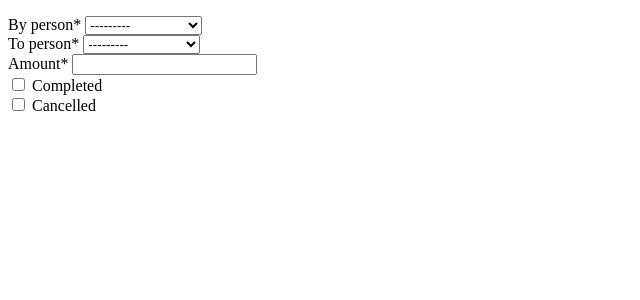
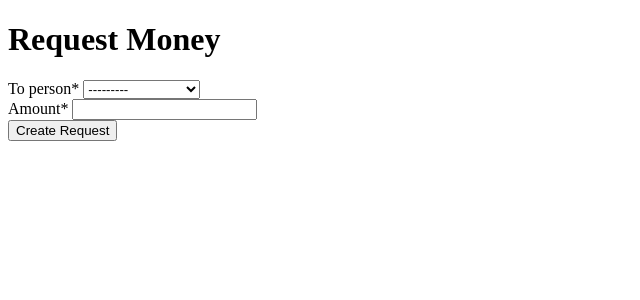
Before and after one commit to danbates1452/webapps2024, a Django app: page /request/ in a window 1280 px wide. Shown: the part 184-484 px from the top of the page, without its empty margins (0-640 px from the left). Run offline with Django 5.2, Linux system fonts and the light colour scheme; a user stored in the database is signed in; data comes from the database, SQL or seed files in the repository; some libraries are stand-ins or nearby versions.

Commit message:
finish templates, start debugging forms

```diff
--- a/payapp/forms.py
+++ b/payapp/forms.py
@@ -14,4 +14,4 @@ class SendForm(forms.ModelForm):
 class RequestForm(forms.ModelForm):
     class Meta:
         model = Request
-        fields = '__all__'
+        exclude = ('by_person', 'completed', 'cancelled')
--- a/payapp/models.py
+++ b/payapp/models.py
@@ -28,7 +28,7 @@ class Person(models.Model):
     balance = PayAppMoneyField()
 
     def __str__(self):
-        return self.user.__str__() + ' (inactive)' if not self.active else ''
+        return self.user.__str__() + ' (inactive)' if not self.active else self.user.__str__()
 
     class Meta:
         ordering = ("user", "active")
@@ -41,8 +41,8 @@ class Transaction(models.Model):
     submission_datetime = models.DateTimeField(default=datetime.now, blank=True)
 
     def __str__(self):
-        return ' '.join([self.from_person.user.name__username,
-                         self.to_person.user.name__username,
+        return ' '.join([self.from_person.user.__str__(),
+                         self.to_person.user.__str__(),
                          self.amount,
                          self.submission_datetime
                          ])
--- a/payapp/views.py
+++ b/payapp/views.py
@@ -10,6 +10,10 @@ from django.contrib.auth.decorators import login_required
 
 from .forms import SendForm, RequestForm
 from .models import Person, Transaction, Request
+
+
+def get_current_person(request):
+    return Person.objects.filter(user__exact=request.user.id)
 
 
 def admin_area(check_user):
@@ -67,10 +71,11 @@ def call_currency_converter(currency_from, currency_to, amount_from):
 def send_money(request):
     if request.method == 'POST':
         form = SendForm(request.POST)
-        form.clean()
         if form.is_valid():
-            from_person = Person.objects.select_for_update().get(name__username=form.cleaned_data['from_user'])
-            to_person = Person.objects.select_for_update().get(name__username=form.cleaned_data['to_user'])
+            form.clean()
+
+            from_person = get_current_person(request).select_for_update()
+            to_person = Person.objects.select_for_update().get(form.cleaned_data['to_person'])
 
             if not from_person.active:
                 messages.error(request, 'Your account is not active')
@@ -113,14 +118,14 @@ def send_money(request):
         else:
             return render(request, 'payapp/send.html', {'form': form})
     else:
-        form = SendForm(initial={'from_user': Person.objects.get(user_id=request.user.id)})
+        form = SendForm(initial={'from_user': get_current_person(request)})
         return render(request, 'payapp/send.html', {'form': form})
 
 
 @login_required(login_url='/login/')
 @requires_csrf_token
 def request_money(request):
-    form = RequestForm(initial={'by_user': Person.objects.get(user_id=request.user.id)})
+    form = RequestForm(initial={'by_user': get_current_person(request)})
     return render(request, 'payapp/request.html', {'form': form})
 
 
--- a/templates/payapp/request.html
+++ b/templates/payapp/request.html
@@ -5,5 +5,10 @@
 {% endblock %}
 
 {% block content %}
-    {{ form|crispy }}
+    <h1>Request Money</h1>
+    <form method="post" class="form-group">
+        {% csrf_token %}
+        {{ form|crispy }}
+        <button type="submit" class="btn btn-success">Create Request</button>
+    </form>
 {% endblock content %}
```
Also changed, not shown: templates/payapp/send.html (+6 -1 lines).
